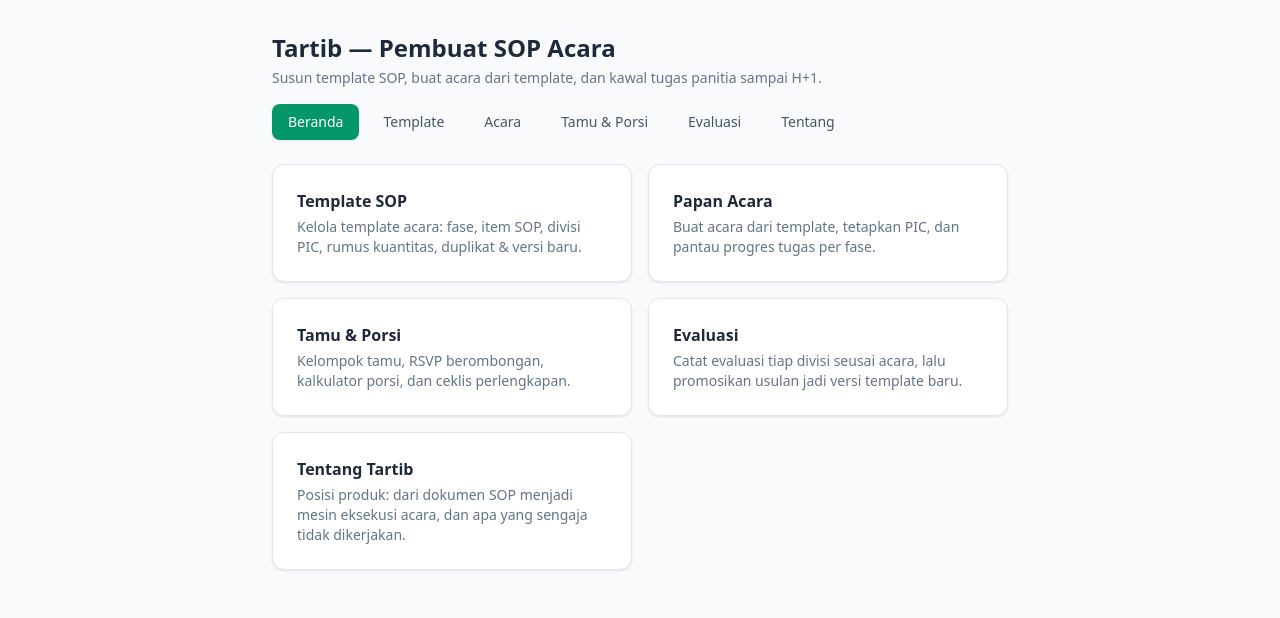
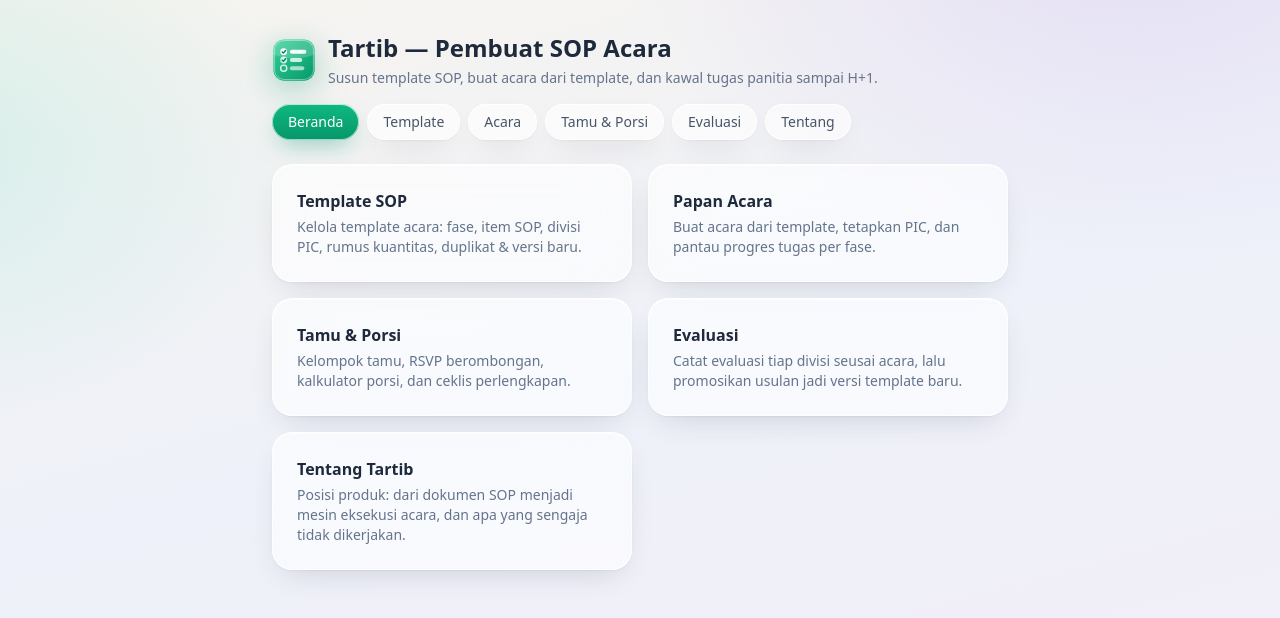
Before and after one commit to ugi577/tartib, a Next.js app: page / in a window 1280 px wide. Shown: the top 618 px of the page. Built offline with nearby package versions, Linux system fonts and the light colour scheme.

Commit message:
feat(tartib): logo Tartib + judul berikon di header, rupa liquid glass (permintaan Ahmed 1 — WIP diverifikasi: tsc bersih, vitest 165/165)

```diff
--- a/src/app/globals.css
+++ b/src/app/globals.css
@@ -12,14 +12,23 @@
     color-scheme: light;
   }
 
+  /* Kanvas liquid glass: gradasi mesh pastel (lavender / teal / biru) tetap
+     saat digulir, menjadi "cairan" yang tampak melalui kartu kaca bening. */
   body {
-    @apply bg-slate-50 text-slate-700 antialiased;
+    @apply text-slate-700 antialiased;
+    background-color: #edeff7;
+    background-image:
+      radial-gradient(52rem 36rem at 88% -12%, rgb(167 139 250 / 0.2), transparent 62%),
+      radial-gradient(44rem 30rem at -8% 18%, rgb(45 212 191 / 0.16), transparent 60%),
+      radial-gradient(40rem 28rem at 55% 115%, rgb(147 197 253 / 0.22), transparent 62%),
+      linear-gradient(165deg, #f7f4ef 0%, #eef1f9 48%, #f2eef6 100%);
+    background-attachment: fixed;
   }
 
   /* Satu gaya fokus untuk seluruh aplikasi — sebelumnya tiap kontrol memakai
      cincin fokus bawaan browser (oranye di Chrome) yang tidak selaras. */
   :focus-visible {
-    @apply outline-none ring-2 ring-emerald-500 ring-offset-2 ring-offset-white;
+    @apply outline-none ring-2 ring-emerald-500/70 ring-offset-2 ring-offset-white/80;
   }
 }
 
--- a/src/app/page.tsx
+++ b/src/app/page.tsx
@@ -14,6 +14,7 @@ import { TamuView } from '../tartib/components/TamuView';
 import { TentangView } from '../tartib/components/TentangView';
 import { jalankanSeed } from '../tartib/db/seed';
 import { KELAS } from '../tartib/ui/kelas';
+import { LogoTartib } from '../tartib/components/LogoTartib';
 
 type View = 'beranda' | 'template' | 'acara' | 'tamu' | 'evaluasi' | 'tentang';
 
@@ -64,22 +65,30 @@ const PINTU_MASUK: ReadonlyArray<{ view: View; judul: string; keterangan: string
 function Konten() {
   const params = useSearchParams();
   const view = (params.get('view') as View | null) ?? 'beranda';
-  const aktif = (v: View) => (view === v ? 'bg-aksen-600 text-white shadow-kartu' : 'text-teks-sedang hover:bg-netral-100');
+  const aktif = (v: View) =>
+    view === v
+      ? 'bg-gradient-to-b from-aksen-500 to-aksen-600 text-white shadow-glowAksen ring-1 ring-inset ring-white/30'
+      : 'bg-permukaan-kartu text-teks-sedang shadow-kartu backdrop-blur-md hover:bg-white/75 hover:text-teks-utama';
 
   return (
     <main className="mx-auto min-h-screen max-w-3xl px-4 py-8">
       <header className="mb-6 print:hidden">
-        <h1 className="text-2xl font-semibold text-teks-utama">Tartib — Pembuat SOP Acara</h1>
-        <p className="mt-1 text-sm text-teks-halus">
-          Susun template SOP, buat acara dari template, dan kawal tugas panitia sampai H+1.
-        </p>
+        <div className="flex items-center gap-3">
+          <LogoTartib judul="Logo Tartib" className="h-11 w-11 shrink-0 drop-shadow-[0_8px_16px_rgb(5_150_105/0.35)]" />
+          <div>
+            <h1 className="text-2xl font-semibold text-teks-utama">Tartib — Pembuat SOP Acara</h1>
+            <p className="mt-1 text-sm text-teks-halus">
+              Susun template SOP, buat acara dari template, dan kawal tugas panitia sampai H+1.
+            </p>
+          </div>
+        </div>
         <nav className="mt-4 flex flex-wrap gap-2">
           {TAB.map((t) => (
             <Link
               key={t.view}
               href={`/?view=${t.view}`}
               aria-current={view === t.view ? 'page' : undefined}
-              className={`whitespace-nowrap rounded-kontrol px-3 py-2 text-sm font-medium sm:px-4 ${aktif(t.view)}`}
+              className={`whitespace-nowrap rounded-full px-3 py-2 text-sm font-medium ring-1 ring-inset ring-white/60 sm:px-4 ${aktif(t.view)}`}
             >
               {t.label}
             </Link>
@@ -98,7 +107,7 @@ function Konten() {
             <Link
               key={p.view}
               href={`/?view=${p.view}`}
-              className={`${KELAS.kartu} block p-6 transition-colors hover:border-aksen-300`}
+              className={`${KELAS.kartu} block p-6 transition-all duration-200 hover:-translate-y-0.5 hover:border-white hover:shadow-angkat`}
             >
               <h3 className={KELAS.judulKartu}>{p.judul}</h3>
               <p className="mt-1 text-sm text-teks-halus">{p.keterangan}</p>
--- /dev/null
+++ b/src/tartib/components/LogoTartib.tsx
@@ -0,0 +1,76 @@
+// Logo Tartib — squircle candy glass berisi checklist SOP dengan progres:
+// dua baris tercentang, satu menunggu. Menceritakan produk dalam satu gambar:
+// dokumen SOP menjadi eksekusi acara yang tertib, fase demi fase.
+//
+// SVG inline (tanpa impor next/*) agar aman dipakai di src/tartib (Gate A)
+// dan ikut skema warna aksen aplikasi. Artwork identik dengan src/app/icon.svg
+// (favicon) — bila mengubah bentuk, ubah keduanya.
+
+interface PropsLogoTartib {
+  className?: string;
+  /** Label aksesibel; kosongkan bila ikon murni dekoratif di samping teks. */
+  judul?: string;
+}
+
+export function LogoTartib({ className = 'h-8 w-8', judul }: PropsLogoTartib) {
+  return (
+    <svg
+      viewBox="0 0 64 64"
+      className={className}
+      role={judul ? 'img' : 'presentation'}
+      aria-hidden={judul ? undefined : true}
+      aria-label={judul}
+    >
+      {judul ? <title>{judul}</title> : null}
+      <defs>
+        <linearGradient id="logo-tartib-kaca" x1="0" y1="0" x2="64" y2="64" gradientUnits="userSpaceOnUse">
+          <stop offset="0" stopColor="#34d399" />
+          <stop offset="1" stopColor="#059669" />
+        </linearGradient>
+      </defs>
+      {/* Squircle candy glass */}
+      <rect x="2" y="2" width="60" height="60" rx="15" fill="url(#logo-tartib-kaca)" />
+      <rect
+        x="3.75"
+        y="3.75"
+        width="56.5"
+        height="56.5"
+        rx="13.5"
+        fill="none"
+        stroke="#ffffff"
+        strokeOpacity="0.4"
+        strokeWidth="1.5"
+      />
+      <path
+        d="M 2 24 C 22 32 42 32 62 24 V 17 C 62 8.7 55.3 2 47 2 H 17 C 8.7 2 2 8.7 2 17 Z"
+        fill="#ffffff"
+        opacity="0.18"
+      />
+      {/* Baris 1: selesai */}
+      <circle cx="17" cy="20" r="5" fill="#ffffff" opacity="0.95" />
+      <path
+        d="M 14.7 20.2 L 16.5 22 L 19.8 18.2"
+        fill="none"
+        stroke="#047857"
+        strokeWidth="2"
+        strokeLinecap="round"
+        strokeLinejoin="round"
+      />
+      <rect x="26" y="17" width="24" height="6" rx="3" fill="#ffffff" opacity="0.95" />
+      {/* Baris 2: selesai */}
+      <circle cx="17" cy="32" r="5" fill="#ffffff" opacity="0.78" />
+      <path
+        d="M 14.7 32.2 L 16.5 34 L 19.8 30.2"
+        fill="none"
+        stroke="#047857"
+        strokeWidth="2"
+        strokeLinecap="round"
+        strokeLinejoin="round"
+      />
+      <rect x="26" y="29" width="18" height="6" rx="3" fill="#ffffff" opacity="0.78" />
+      {/* Baris 3: menunggu */}
+      <circle cx="17" cy="44" r="4.5" fill="none" stroke="#ffffff" strokeOpacity="0.85" strokeWidth="2" />
+      <rect x="26" y="41" width="21" height="6" rx="3" fill="#ffffff" opacity="0.62" />
+    </svg>
+  );
+}
--- a/src/tartib/ui/kelas.ts
+++ b/src/tartib/ui/kelas.ts
@@ -1,4 +1,4 @@
-// Kelas tampilan bersama Tartib (Batch U-3).
+// Kelas tampilan bersama Tartib (Batch U-3), dimodifikasi ke rupa liquid glass.
 //
 // Satu-satunya sumber kelas untuk tombol, input, kartu, badge, dan status.
 // Sebelum Batch U, setiap komponen menulis kelasnya sendiri — akibatnya aksi
@@ -13,28 +13,37 @@
 // - Aksi merusak: `tombolBahaya` (berdiri sendiri), `tombolBahayaHalus`
 //   (berulang tiap baris), `tombolBahayaSolid` (dialog konfirmasi, saat
 //   pengguna sudah sadar konsekuensinya).
-// - Radius: `rounded-kontrol` untuk kontrol, `rounded-kartu` untuk kartu,
-//   `rounded-full` hanya untuk badge & bar progres.
+// - Radius: tombol & badge berbentuk pil (`rounded-full`, pola candy glass),
+//   `rounded-kontrol` untuk kontrol isian, `rounded-kartu` untuk kartu.
+//
+// Pola kaca: permukaan memakai token alpha dari tailwind.config (permukaan.*),
+// tepi putih luminous (garis-kuat / border-white/*), backdrop-blur agar latar
+// gradasi pastel tampak kabur di belakang kaca, dan shadow-glosAtas/glowAksen
+// untuk kilau candy.
 
 import type { StatusAcara, StatusRsvp, StatusTugas } from '../types';
 
 const TOMBOL_DASAR =
-  'inline-flex items-center justify-center gap-1.5 whitespace-nowrap rounded-kontrol font-medium transition-colors disabled:cursor-not-allowed disabled:opacity-60';
+  'inline-flex items-center justify-center gap-1.5 whitespace-nowrap rounded-full font-medium transition-all duration-200 disabled:cursor-not-allowed disabled:opacity-60';
 const UKURAN_NORMAL = 'px-4 py-2 text-sm';
 const UKURAN_KECIL = 'px-3 py-1.5 text-sm';
 
 export const KELAS = {
   // ── Permukaan ────────────────────────────────────────────────────────────
-  /** Kartu berisi konten mandiri (daftar, panel, lembar). */
-  kartu: 'rounded-kartu border border-garis bg-permukaan-kartu shadow-kartu',
-  /** Kartu dengan padding baku. */
-  kartuIsi: 'rounded-kartu border border-garis bg-permukaan-kartu p-4 shadow-kartu',
+  /** Kartu kaca berisi konten mandiri (daftar, panel, lembar). */
+  kartu:
+    'rounded-kartu border border-white/70 bg-permukaan-kartu shadow-kartu backdrop-blur-xl backdrop-saturate-150',
+  /** Kartu kaca dengan padding baku. */
+  kartuIsi:
+    'rounded-kartu border border-white/70 bg-permukaan-kartu p-4 shadow-kartu backdrop-blur-xl backdrop-saturate-150',
   /** Blok tenang di dalam kartu — baris item, kotak perhitungan. */
-  blok: 'rounded-kontrol bg-permukaan-halus px-3 py-2',
+  blok: 'rounded-kontrol bg-permukaan-halus px-3 py-2 ring-1 ring-inset ring-white/50',
   /** Kondisi kosong ("belum ada …"). */
-  kosong: 'rounded-kartu border border-dashed border-garis-kuat p-8 text-center text-sm text-teks-halus',
+  kosong:
+    'rounded-kartu border border-dashed border-garis bg-permukaan-halus p-8 text-center text-sm text-teks-halus backdrop-blur-md',
   /** Kotak pesan error dari service layer. */
-  error: 'rounded-kontrol bg-red-50 px-3 py-2 text-sm text-red-700',
+  error:
+    'rounded-kontrol bg-red-100/70 px-3 py-2 text-sm text-red-700 ring-1 ring-inset ring-red-300/60',
 
   // ── Tipografi ────────────────────────────────────────────────────────────
   judulHalaman: 'text-xl font-semibold text-teks-utama',
@@ -43,40 +52,48 @@ export const KELAS = {
   keteranganKecil: 'text-xs text-teks-halus',
 
   // ── Tombol ───────────────────────────────────────────────────────────────
-  tombolUtama: `${TOMBOL_DASAR} ${UKURAN_NORMAL} bg-aksen-600 text-white shadow-kartu hover:bg-aksen-700 disabled:bg-netral-300 disabled:text-white`,
-  tombolUtamaKecil: `${TOMBOL_DASAR} ${UKURAN_KECIL} bg-aksen-600 text-white hover:bg-aksen-700 disabled:bg-netral-300 disabled:text-white`,
-  tombolSekunder: `${TOMBOL_DASAR} ${UKURAN_NORMAL} border border-garis-kuat bg-permukaan-kartu text-teks-sedang hover:bg-netral-50`,
-  tombolSekunderKecil: `${TOMBOL_DASAR} ${UKURAN_KECIL} border border-garis-kuat bg-permukaan-kartu text-teks-sedang hover:bg-netral-50`,
+  /** Pil candy glossy: gradasi aksen + kilau putih di tepi atas + cahaya. */
+  tombolUtama: `${TOMBOL_DASAR} ${UKURAN_NORMAL} bg-gradient-to-b from-aksen-500 to-aksen-600 text-white shadow-glowAksen ring-1 ring-inset ring-white/30 hover:from-aksen-400 hover:to-aksen-600 disabled:bg-none disabled:bg-netral-300 disabled:text-white disabled:shadow-none disabled:ring-0`,
+  tombolUtamaKecil: `${TOMBOL_DASAR} ${UKURAN_KECIL} bg-gradient-to-b from-aksen-500 to-aksen-600 text-white shadow-glowAksen ring-1 ring-inset ring-white/30 hover:from-aksen-400 hover:to-aksen-600 disabled:bg-none disabled:bg-netral-300 disabled:text-white disabled:shadow-none disabled:ring-0`,
+  /** Pil kaca bening untuk aksi pendamping. */
+  tombolSekunder: `${TOMBOL_DASAR} ${UKURAN_NORMAL} border border-white/80 bg-permukaan-kartu text-teks-sedang shadow-kartu backdrop-blur-md hover:bg-white/75 hover:text-teks-utama`,
+  tombolSekunderKecil: `${TOMBOL_DASAR} ${UKURAN_KECIL} border border-white/80 bg-permukaan-kartu text-teks-sedang shadow-kartu backdrop-blur-md hover:bg-white/75 hover:text-teks-utama`,
   /** Aksi ringan di dalam baris daftar — tanpa garis, tanpa isian. */
-  tombolHalus: `${TOMBOL_DASAR} ${UKURAN_KECIL} text-teks-sedang hover:bg-netral-100`,
-  tombolBahaya: `${TOMBOL_DASAR} ${UKURAN_KECIL} text-red-600 hover:bg-red-50`,
+  tombolHalus: `${TOMBOL_DASAR} ${UKURAN_KECIL} text-teks-sedang hover:bg-white/60 hover:text-teks-utama`,
+  tombolBahaya: `${TOMBOL_DASAR} ${UKURAN_KECIL} text-red-600 hover:bg-red-100/70`,
   /**
    * Aksi merusak yang berulang di setiap baris daftar (mis. Hapus item
    * template, 33 baris sekaligus). Netral sampai disorot, supaya merah tidak
    * jadi elemen paling mencolok di halaman; konfirmasi tetap lewat
    * KonfirmasiDialog. Aksi merusak yang berdiri sendiri tetap `tombolBahaya`.
    */
-  tombolBahayaHalus: `${TOMBOL_DASAR} ${UKURAN_KECIL} text-teks-halus hover:bg-red-50 hover:text-red-600`,
-  tombolBahayaSolid: `${TOMBOL_DASAR} ${UKURAN_NORMAL} bg-red-600 text-white hover:bg-red-700`,
-  /** Tombol ikon persegi (pindah urutan ↑ ↓, tutup dialog). */
-  tombolIkon: `${TOMBOL_DASAR} h-8 w-8 text-teks-halus hover:bg-netral-100 hover:text-teks-sedang`,
+  tombolBahayaHalus: `${TOMBOL_DASAR} ${UKURAN_KECIL} text-teks-halus hover:bg-red-100/70 hover:text-red-600`,
+  tombolBahayaSolid: `${TOMBOL_DASAR} ${UKURAN_NORMAL} bg-red-600 text-white shadow-[0_10px_24px_-8px_rgb(220_38_38/0.45)] ring-1 ring-inset ring-white/30 hover:bg-red-700`,
+  /** Tombol ikon pil kecil (pindah urutan ↑ ↓, tutup dialog). */
+  tombolIkon: `${TOMBOL_DASAR} h-8 w-8 text-teks-sedang hover:bg-white/60 hover:text-teks-utama`,
 
   // ── Kontrol isian ────────────────────────────────────────────────────────
   input:
-    'w-full rounded-kontrol border border-garis-kuat bg-permukaan-kartu px-3 py-2 text-sm text-teks-utama placeholder:text-teks-redup',
+    'w-full rounded-kontrol border border-white/80 bg-permukaan-kartu px-3 py-2 text-sm text-teks-utama shadow-glosAtas backdrop-blur-md placeholder:text-teks-redup',
   inputKecil:
-    'rounded-kontrol border border-garis-kuat bg-permukaan-kartu px-2 py-1.5 text-sm text-teks-utama placeholder:text-teks-redup',
+    'rounded-kontrol border border-white/80 bg-permukaan-kartu px-2 py-1.5 text-sm text-teks-utama shadow-glosAtas backdrop-blur-md placeholder:text-teks-redup',
   label: 'block text-sm font-medium text-teks-sedang',
 
   // ── Badge ────────────────────────────────────────────────────────────────
   badgeNetral:
-    'inline-flex items-center rounded-full bg-netral-100 px-2 py-0.5 text-xs font-medium text-teks-sedang ring-1 ring-inset ring-netral-200',
-  badgeAksen: 'inline-flex items-center rounded-full bg-aksen-50 px-2 py-0.5 text-xs font-medium text-aksen-700',
-  badgeAksenPekat: 'inline-flex items-center rounded-full bg-aksen-600 px-2 py-0.5 text-xs font-medium text-white',
-  badgePeringatan: 'inline-flex items-center rounded-full bg-amber-100 px-2 py-0.5 text-xs font-medium text-amber-700',
-  badgeBahaya: 'inline-flex items-center rounded-full bg-red-100 px-2 py-0.5 text-xs font-medium text-red-600',
-  badgeInfo: 'inline-flex items-center rounded-full bg-sky-100 px-2 py-0.5 text-xs font-medium text-sky-700',
-  badgeUngu: 'inline-flex items-center rounded-full bg-violet-100 px-2 py-0.5 text-xs font-medium text-violet-700',
+    'inline-flex items-center rounded-full bg-white/60 px-2 py-0.5 text-xs font-medium text-teks-sedang ring-1 ring-inset ring-white/80 backdrop-blur-sm',
+  badgeAksen:
+    'inline-flex items-center rounded-full bg-aksen-100/70 px-2 py-0.5 text-xs font-medium text-aksen-700 ring-1 ring-inset ring-aksen-200/70',
+  badgeAksenPekat:
+    'inline-flex items-center rounded-full bg-aksen-600 px-2 py-0.5 text-xs font-medium text-white shadow-glowAksen ring-1 ring-inset ring-white/30',
+  badgePeringatan:
+    'inline-flex items-center rounded-full bg-amber-100/70 px-2 py-0.5 text-xs font-medium text-amber-700 ring-1 ring-inset ring-amber-200/70',
+  badgeBahaya:
+    'inline-flex items-center rounded-full bg-red-100/70 px-2 py-0.5 text-xs font-medium text-red-600 ring-1 ring-inset ring-red-200/70',
+  badgeInfo:
+    'inline-flex items-center rounded-full bg-sky-100/70 px-2 py-0.5 text-xs font-medium text-sky-700 ring-1 ring-inset ring-sky-200/70',
+  badgeUngu:
+    'inline-flex items-center rounded-full bg-violet-100/70 px-2 py-0.5 text-xs font-medium text-violet-700 ring-1 ring-inset ring-violet-200/70',
 } as const;
 
 // ── Status ─────────────────────────────────────────────────────────────────
--- a/tailwind.config.ts
+++ b/tailwind.config.ts
@@ -1,15 +1,17 @@
 import type { Config } from 'tailwindcss';
 import colors from 'tailwindcss/colors';
 
-// Token desain Tartib (Batch U-2).
+// Token desain Tartib (Batch U-2), dimodifikasi ke rupa "liquid glass".
 //
 // Nama token sengaja SEMANTIK (aksen / permukaan / garis / teks), bukan nama
-// warna. Konsekuensinya: keputusan branding yang masih terbuka (nama & rupa
-// aplikasi untuk rilis publik) bisa dijalankan dari berkas ini saja — tidak
-// ada komponen yang perlu disentuh.
+// warna. Konsekuensinya: keputusan branding yang masih terbuka bisa dijalankan
+// dari berkas ini saja — tidak ada komponen yang perlu disentuh.
 //
-// Palet dasar tidak berubah dari yang sudah dipakai sejak Batch A: netral
-// `slate`, aksen `emerald`. Batch U hanya memberi keduanya peran yang jelas.
+// Rupa liquid glass: permukaan tembus pandang (alpha putih) di atas latar
+// gradasi pastel, tepi luminous putih, kabur di belakang (backdrop-blur), dan
+// bayangan lembut dengan sorot kaca di sisi dalam. Karena `permukaan.kartu`
+// kini transparan, SEMUA kartu/input yang memakai token ini otomatis ikut
+// bening — komponen tidak perlu tahu apa-apa.
 const config: Config = {
   content: ['./src/**/*.{ts,tsx}'],
   theme: {
@@ -17,22 +19,23 @@ const config: Config = {
       colors: {
         /** Warna identitas: aksi utama, penanda aktif, progres. */
         aksen: colors.emerald,
-        /** Warna netral: teks, garis, latar. */
+        /** Warna netral: teks, garis pemisah. */
         netral: colors.slate,
         permukaan: {
-          /** Latar halaman. */
-          dasar: colors.slate[50],
-          /** Latar kartu/panel yang berdiri di atas halaman. */
-          kartu: '#ffffff',
+          /** Latar halaman (dilapis gradasi pastel oleh globals.css). */
+          dasar: '#edeff7',
+          /** Kaca kartu/panel — putih bening di atas latar gradasi. */
+          kartu: 'rgb(255 255 255 / 0.62)',
           /** Blok tenang di dalam kartu (baris item, kotak hitung). */
-          halus: colors.slate[50],
+          halus: 'rgb(255 255 255 / 0.42)',
           /** Permukaan gelap untuk aksi kontras. */
           kontras: colors.slate[800],
         },
         garis: {
-          DEFAULT: colors.slate[200],
-          /** Garis kontrol input & tombol sekunder — perlu lebih tegas. */
-          kuat: colors.slate[300],
+          /** Pemisah baris — abu bening agar terlihat di atas kaca. */
+          DEFAULT: 'rgb(148 163 184 / 0.45)',
+          /** Tepi kaca kontrol input & tombol sekunder — putih luminous. */
+          kuat: 'rgb(255 255 255 / 0.85)',
         },
         teks: {
           utama: colors.slate[800],
@@ -43,14 +46,23 @@ const config: Config = {
         },
       },
       borderRadius: {
-        /** Tombol, input, baris item. */
-        kontrol: '0.5rem',
-        /** Kartu & panel. */
-        kartu: '0.75rem',
+        /** Kontrol isian (input, select, textarea). */
+        kontrol: '0.75rem',
+        /** Kartu, panel, dialog. */
+        kartu: '1.25rem',
       },
       boxShadow: {
-        kartu: '0 1px 2px 0 rgb(15 23 42 / 0.04), 0 1px 3px 0 rgb(15 23 42 / 0.06)',
-        angkat: '0 4px 12px -2px rgb(15 23 42 / 0.10)',
+        /** Bayangan kaca baku: sorot putih di sisi dalam + jatuh lembut. */
+        kartu:
+          'inset 0 1px 0 rgb(255 255 255 / 0.8), 0 1px 2px rgb(15 23 42 / 0.05), 0 12px 32px -12px rgb(15 23 42 / 0.16)',
+        /** Kartu terangkat (hover, dialog). */
+        angkat:
+          'inset 0 1px 0 rgb(255 255 255 / 0.85), 0 24px 48px -16px rgb(15 23 42 / 0.25)',
+        /** Sorot kilau di tepi atas kontrol isian (pola candy glass). */
+        glosAtas: 'inset 0 1px 0 rgb(255 255 255 / 0.9)',
+        /** Cahaya aksen di bawah tombol/badge utama. */
+        glowAksen:
+          'inset 0 1px 0 rgb(255 255 255 / 0.35), 0 10px 24px -8px rgb(5 150 105 / 0.5)',
       },
     },
   },
```
Also changed, not shown: src/tartib/components/AppDialog.tsx (+4 -6 lines), src/app/icon.svg (added), 1 other file (tests, documents, lock files or other folders).
